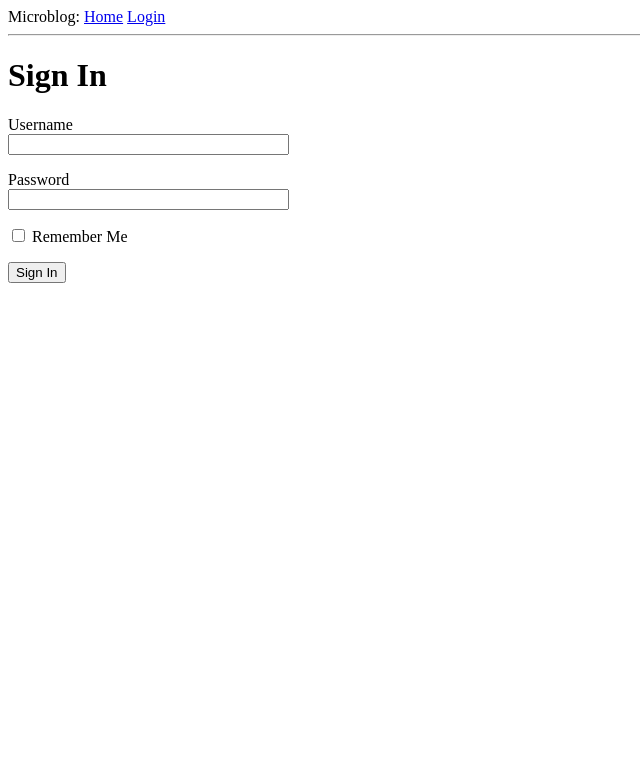
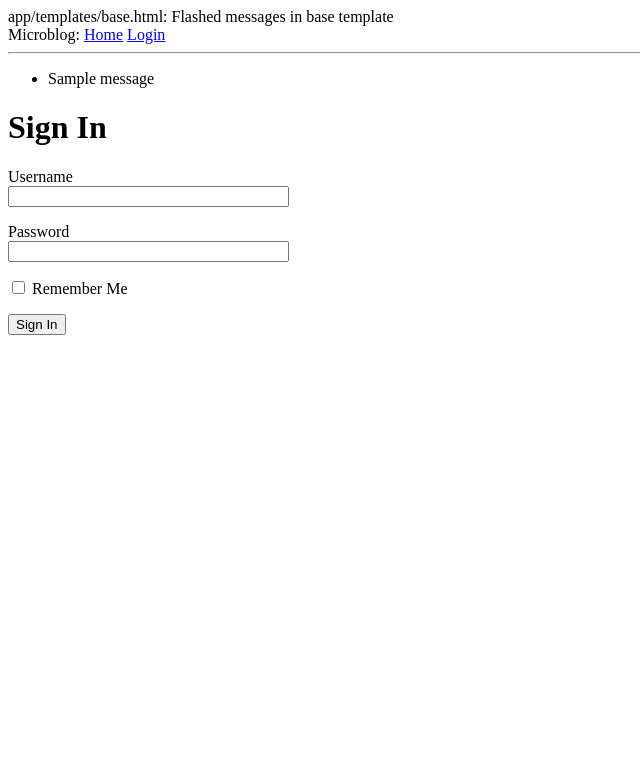
Before and after one commit to dgl-dev/my_microblog, a Flask app: page /login in a window 1280 px wide. Shown: the top 783 px of the page, without its empty margins (0-640 px from the left). Run offline with Flask 2, Linux system fonts and the light colour scheme; one stand-in notice (Sample message) is shown.

Commit message:
Updated base.html, login.html and routes.py

```diff
--- a/app/routes.py
+++ b/app/routes.py
@@ -1,7 +1,7 @@
 """
 Routes - keep all the navigation logic in one place
 """
-from flask import render_template
+from flask import render_template, flash, redirect, url_for
 from app import app
 from app.forms import LoginForm
 
@@ -21,7 +21,11 @@ def index():
     ]
     return render_template('index.html', title='Home', user=user, posts=posts)
 
-@app.route('/login')
+@app.route('/login', methods=['GET', 'POST'])
 def login():
     form = LoginForm()
+    if form.validate_on_submit():
+        flash('Login requested for user {}, remember_me={}'.format(
+            form.username.data, form.remember_me.data))
+        return redirect('/index')
     return render_template('login.html', title='Sign In', form=form)
--- a/app/templates/base.html
+++ b/app/templates/base.html
@@ -1,19 +1,29 @@
-<!doctype html>
+app/templates/base.html: Flashed messages in base template
+
 <html>
     <head>
-      {% if title %}
-      <title>{{ title }} - Microblog</title>
-      {% else %}
-      <title>Welcome to Microblog</title>
-      {% endif %}
+        {% if title %}
+        <title>{{ title }} - microblog</title>
+        {% else %}
+        <title>microblog</title>
+        {% endif %}
     </head>
     <body>
         <div>
-             Microblog:
-                <a href="/index">Home</a>
-                <a href="/login">Login</a>
-</div>
+        Microblog:
+        <a href="{{ url_for('index') }}">Home</a>
+        <a href="{{ url_for('login') }}">Login</a>
+    </div>
         <hr>
+        {% with messages = get_flashed_messages() %}
+        {% if messages %}
+        <ul>
+            {% for message in messages %}
+            <li>{{ message }}</li>
+            {% endfor %}
+        </ul>
+        {% endif %}
+        {% endwith %}
         {% block content %}{% endblock %}
     </body>
 </html>
--- a/app/templates/login.html
+++ b/app/templates/login.html
@@ -6,11 +6,17 @@
         {{ form.hidden_tag() }}
         <p>
             {{ form.username.label }}<br>
-            {{ form.username(size=32) }}
+            {{ form.username(size=32) }}<br>
+            {% for error in form.username.errors %}
+            <span style="color: red;">[{{ error }}]</span>
+            {% endfor %}
         </p>
         <p>
             {{ form.password.label }}<br>
-            {{ form.password(size=32) }}
+            {{ form.password(size=32) }}<br>
+            {% for error in form.password.errors %}
+            <span style="color: red;">[{{ error }}]</span>
+            {% endfor %}
         </p>
         <p>{{ form.remember_me() }} {{ form.remember_me.label }}</p>
         <p>{{ form.submit() }}</p>
```
